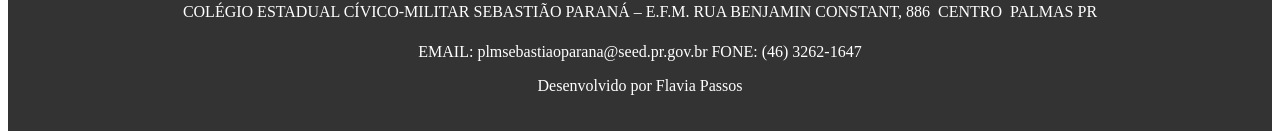
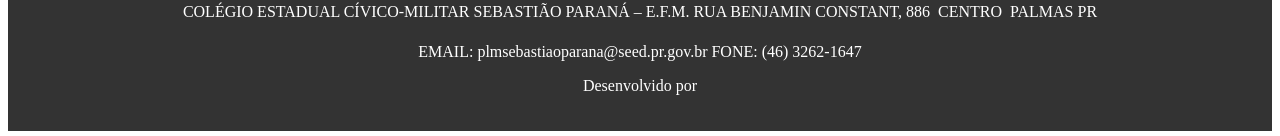
Before and after one commit to Emyliz/marcelo, a plain HTML site: page index.html in a window 1280 px wide. Shown: the part 753-889 px from the top of the page. Drawn offline with Linux system fonts and the light colour scheme.

Commit message:
Add files via upload

```diff
--- a/index.html
+++ b/index.html
@@ -60,7 +60,7 @@ o currículo abrangerá diferentes temas nas áreas de Filosofia, Geografia e So
    <p><center>EMAIL: plmsebastiaoparana@seed.pr.gov.br
        FONE: (46) 3262-1647</center></p>
 
-   <p>Desenvolvido por Flavia Passos</p>
+   <p>Desenvolvido por</p>
  </footer>
 
 
```
